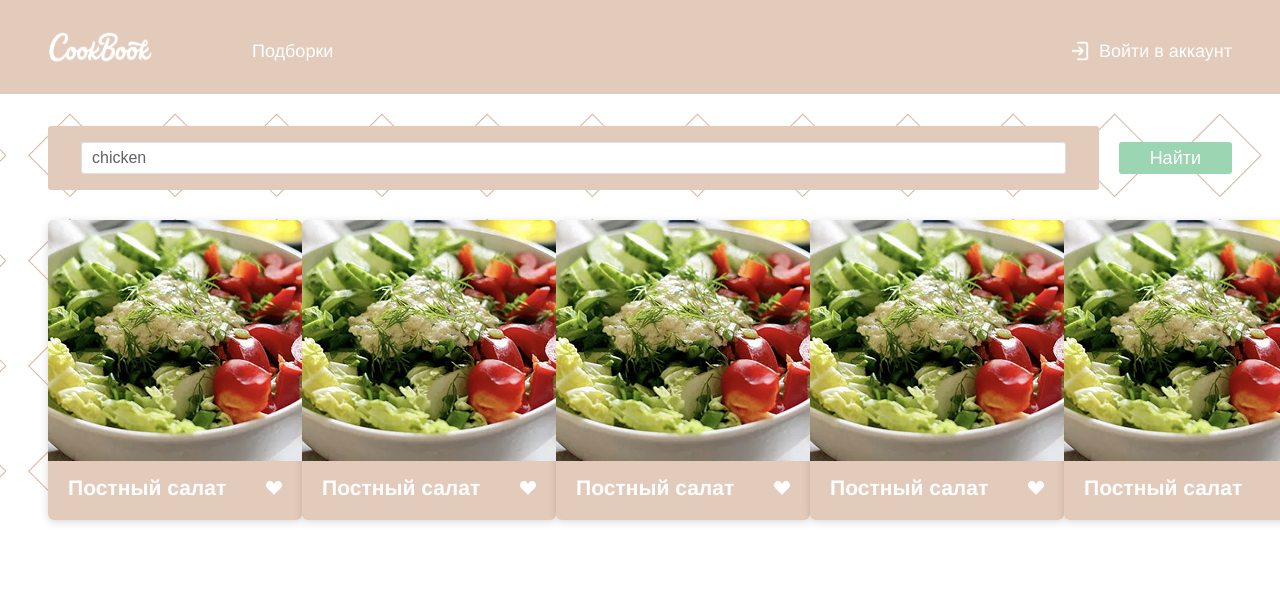
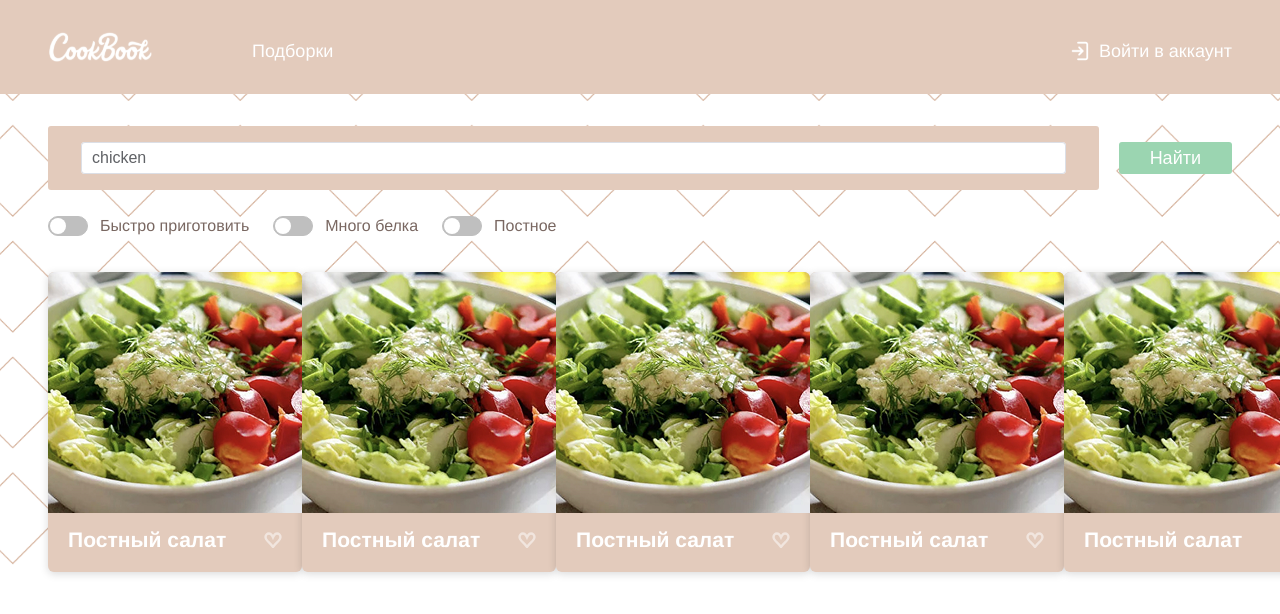
Before and after one commit to DayensCode/cook-book, a Vue app: page /saved-recepies in a window 1280 px wide. Shown: the top 614 px of the page. Built offline with nearby package versions, Linux system fonts and the light colour scheme.

Commit message:
added recipe card like, switchers in the search component

```diff
--- a/src/components/RecipeCard.vue
+++ b/src/components/RecipeCard.vue
@@ -17,18 +17,30 @@
     </div>
     <div class="description flex">
       <h3>Постный салат</h3>
-      <SvgIcon class="like-fill" name="like-fill" />
+      <SvgIcon :class="isLiked" :name="isLiked" @click="toggleLike" />
     </div>
   </div>
 </template>
 
-<script>
+<script lang="ts">
+import { defineComponent, ref } from "vue";
 import SvgIcon from "@/components/SvgIcon.vue";
 
-export default {
+export default defineComponent({
   name: "RecipeCard",
   components: { SvgIcon },
-};
+  setup() {
+    const isLiked = ref<"like" | "like-fill">("like");
+    const toggleLike = () => {
+      isLiked.value = isLiked.value === "like" ? "like-fill" : "like";
+    };
+
+    return {
+      isLiked,
+      toggleLike
+    };
+  },
+})
 </script>
 
 <style lang="scss" scoped>
@@ -73,8 +85,8 @@ export default {
         text-transform: uppercase;
       }
 
-      ul {
-        list-style: none;
+      li::marker {
+        content:('- ')
       }
     }
   }
@@ -91,7 +103,7 @@ export default {
 
 .like,
 .like-fill {
-  width: 16px;
+  width: 18px;
   height: 16px;
 }
 </style>
--- a/src/components/TheSearch.vue
+++ b/src/components/TheSearch.vue
@@ -1,9 +1,24 @@
 <template>
   <div class="search flex">
     <el-input class="search-input" v-model="searchQuery" type="text" @keyup.enter="searchRecipes" placeholder="Например, рецепты вторых блюд ..." clearable />
-    <el-button class="btn-light-green"  @click="searchRecipes" :disabled="!searchQuery.trim()">Найти</el-button>
+    <el-button class="btn-light-green" @click="searchRecipes" :disabled="!searchQuery.trim()">Найти</el-button>
   </div>
+  <div class="switchers" v-if="$route.path === '/saved-recepies'">
+    <div>
+      <el-switch v-model="fastCooking" class="search-toggle" />
+      <span class="toggle-label">Быстро приготовить</span>
+    </div>
 
+    <div>
+      <el-switch v-model="hightProtein" class="search-toggle" />
+      <span class="toggle-label">Много белка</span>
+    </div>
+
+    <div>
+      <el-switch v-model="meatless" class="search-toggle" />
+      <span class="toggle-label">Постное</span>
+    </div>
+  </div>
 </template>
 
 <script>
@@ -11,6 +26,13 @@ import { mapActions } from 'vuex';
 
 export default {
   name: "TheSearch",
+  data() {
+    return {
+      fastCooking: false,
+      hightProtein: false,
+      meatless: false
+    };
+  },
   computed: {
     searchQuery: {
       get() {
@@ -34,7 +56,7 @@ export default {
 
 <style lang="scss" scoped>
 .search {
-  margin-top: 32px;
+  margin: 32px 0 20px;
   gap: 20px;
 
   .search-input {
@@ -46,7 +68,29 @@ export default {
     outline: none;
     font-size: 16px;
   }
+}
 
+.switchers {
+  display: flex;
+  gap: 24px;
 
+  .search-toggle {
+    margin-right: 12px;
+  }
+
+  .toggle-label {
+    font-size: 16px;
+    color: #796761;
+  }
+
+  :deep(.el-switch__core) {
+    background-color: #BFBFBF !important;
+    border-color: #BFBFBF !important;
+  }
+
+  :deep(.el-switch.is-checked .el-switch__core) {
+    background-color: #9BD5B1 !important;
+    border-color: #9BD5B1 !important;
+  }
 }
 </style>
--- a/src/components/TheSlider.vue
+++ b/src/components/TheSlider.vue
@@ -98,7 +98,7 @@ export default defineComponent({
 
     .like,
     .like-fill {
-      width: 16px;
+      width: 18px;
       height: 16px;
     }
   }
```
Also changed, not shown: public/icon/like.svg.
